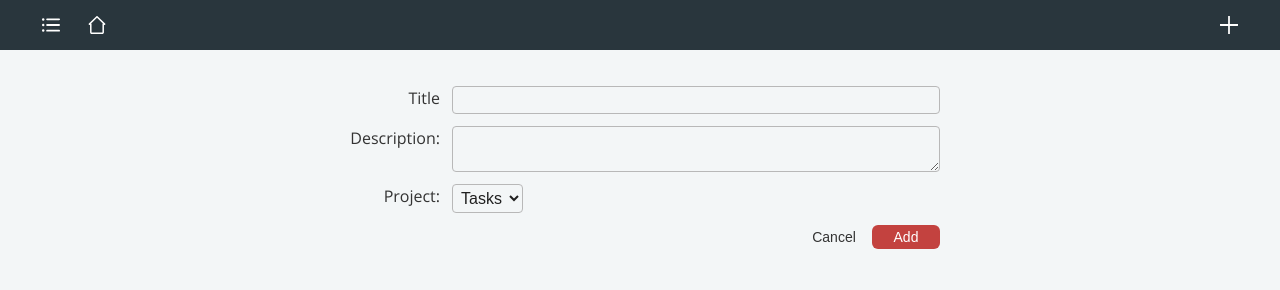
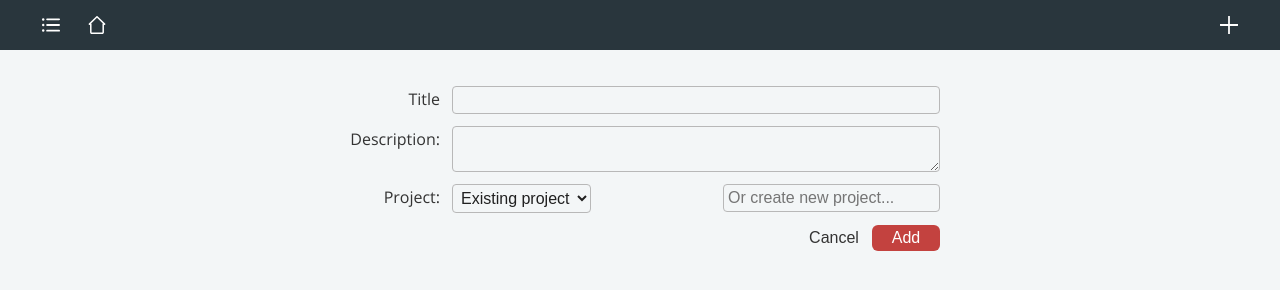
Before and after one commit to LeeMMT/to-do-list, a website built with webpack: page dist/index.html in a window 1280 px wide. Built offline with Linux system fonts and the light colour scheme.

Commit message:
Changes to form

```diff
--- a/src/style.css
+++ b/src/style.css
@@ -16,51 +16,23 @@ input, textarea, select, option {
   background-color: #F3F6F7;
   border: 1px solid #B8B8B8;
   border-radius: 4px;
+  height: max-content;
 }
 
 label {
   color: #333333;
   font-size: 16px;
   text-align: right;
-  margin-top: 4px;
+  margin-top: 5px;
+  height: max-content;
 }
 
 select {
   width: max-content;
 }
 
-.add-btn {
-  width: 60px;
-  border-radius: 6px;
-  padding: 4px;
-  background-color: #C3423F;
-  color: #fff;
-  border: none;
-  font-size: 14px;
-  margin-left: 4px;
-}
-
-.cancel-btn {
-  width: 60px;
-  border-radius: 6px;
-  padding: 4px;
-  color: #333333;
-  background-color: transparent;
-  border: none;
-  font-size: 14px;
-}
-
-.cancel-btn:hover {
-  text-decoration: underline;
-}
-
-button:hover {
-  cursor: pointer;
-}
-
-.quickAddGrid .flex-horizontal {
-  grid-area: add;
-  margin-left: auto;
+button {
+  height: max-content;
 }
 
 /*Repeated use*/
@@ -134,17 +106,73 @@ nav a {
   display: grid;
   grid-template-columns: 100px 1fr;
   grid-gap: 12px;
-  grid-template-areas: "none none"
-                       "none none"
-                       "none none"
+  grid-template-areas: "title-l title"
+                       "description-l description"
+                       "project-l project"
                        ".    add";
   width: 600px;
   height: max-content;
   margin: 36px auto 0 auto;
 }
 
-.submit-btn {
-  grid-area: submit;
+#title-l {
+  grid-area: title-l;
+}
+
+#title {
+  grid-area: title;
+}
+
+#description-l {
+  grid-area: description-l
+}
+
+#description {
+  grid-area: description;
+}
+
+#project-l {
+  grid-area: project-l;
+}
+
+.add-btn {
+  width: 60px;
+  border-radius: 6px;
+  padding: 4px;
+  background-color: #C3423F;
+  color: #fff;
+  border: none;
+  font-size: 16px;
+  margin-left: 4px;
+}
+
+.cancel-btn {
+  width: 60px;
+  border-radius: 6px;
+  padding: 4px;
+  color: #333333;
+  background-color: transparent;
+  border: none;
+  font-size: 16px;
+}
+
+.cancel-btn:hover {
+  text-decoration: underline;
+}
+
+button:hover {
+  cursor: pointer;
+}
+
+.quickAddGrid .flex-horizontal {
+  grid-area: add;
+  margin-left: auto;
+}
+
+.project-row {
+  display: flex;
+  justify-content: space-between;
+  grid-area: project;
 }
 
 /*Fonts*/
```
Also changed, not shown: dist/index.html, dist/main.js.
